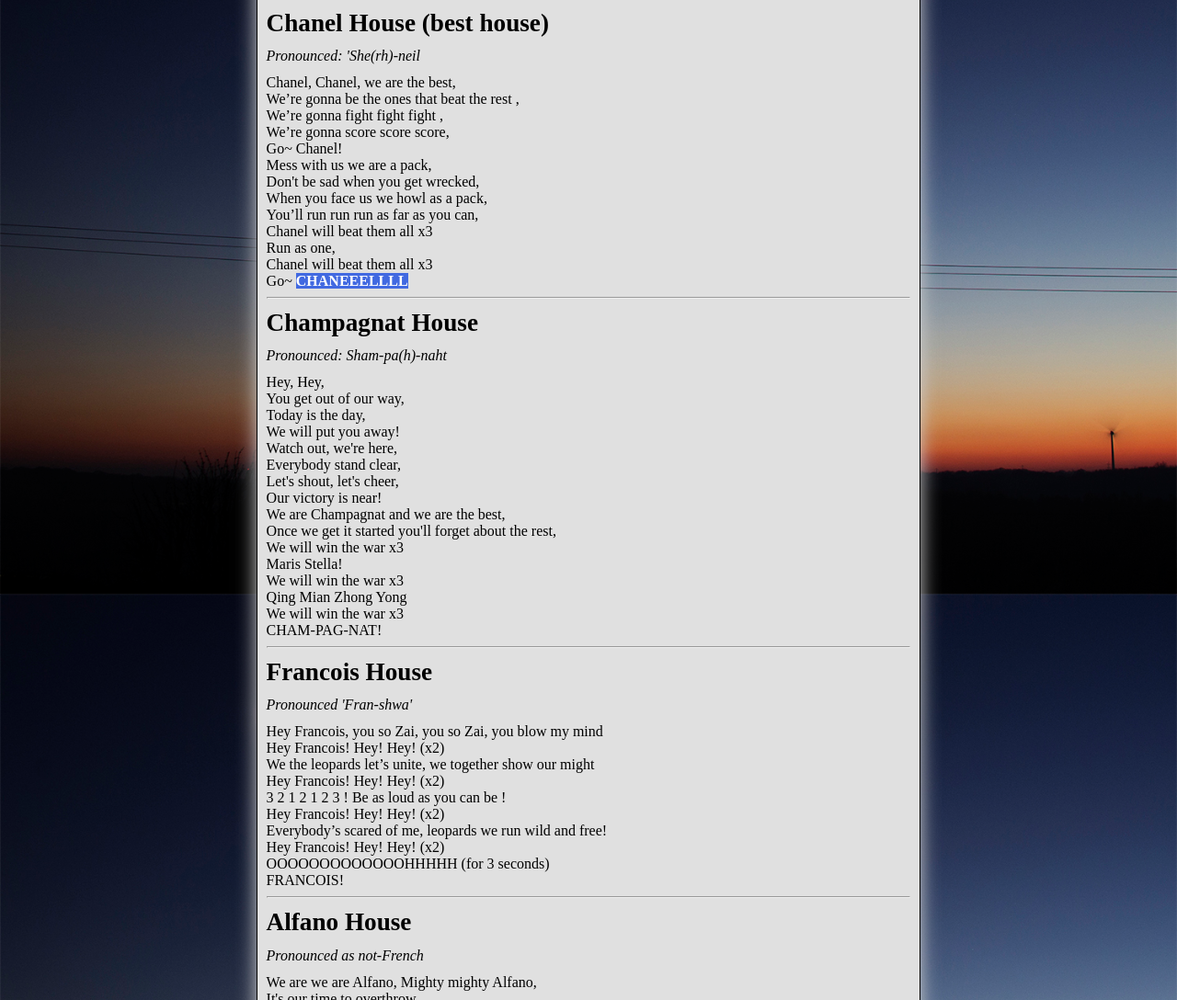
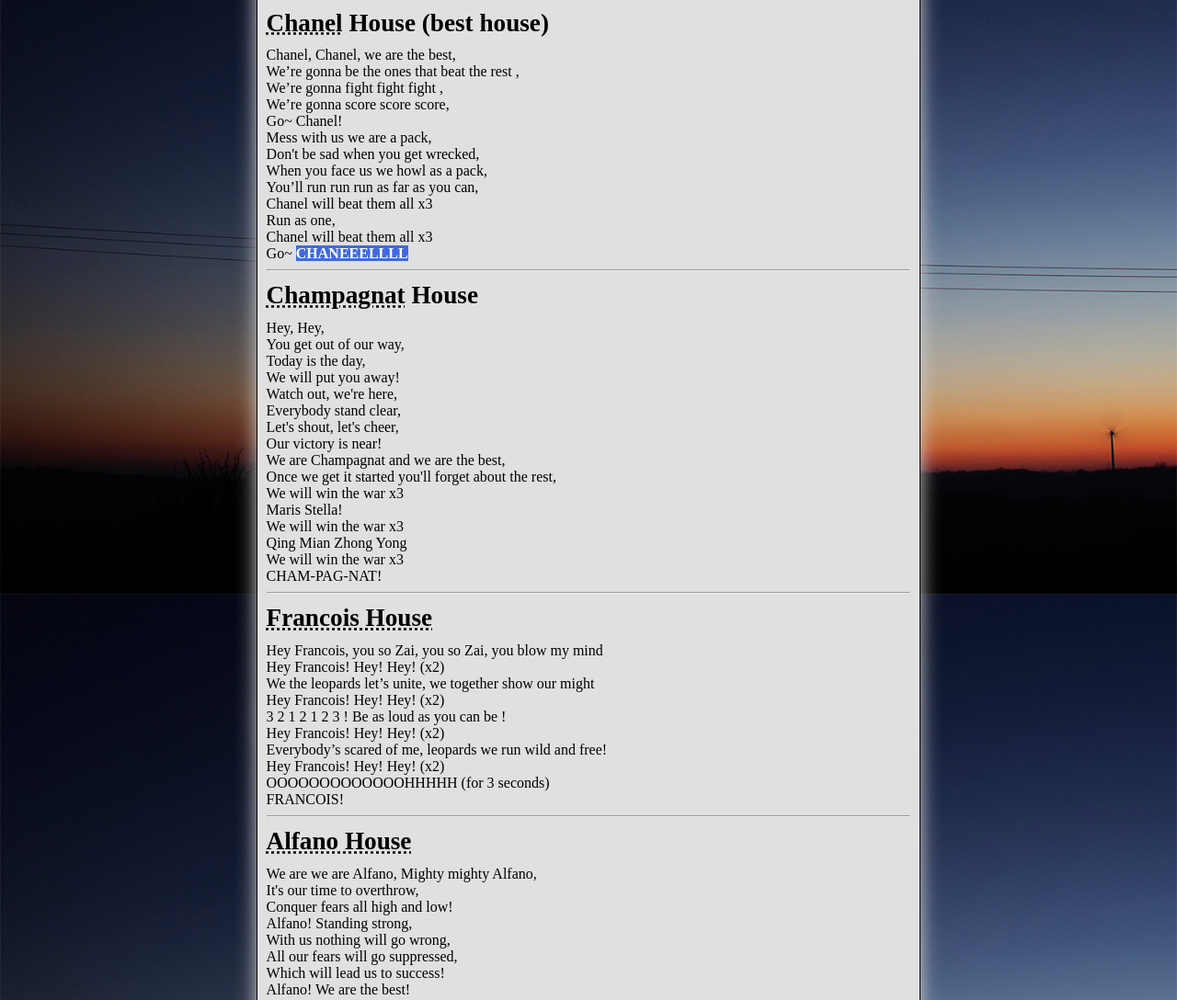
Before and after one commit to klzv/klzv.github.io, a plain HTML site: page housecheers.html in a window 1280 px wide. Shown: the part 212-1300 px from the top of the page at 92% size. Drawn offline with Linux system fonts and the light colour scheme.

Commit message:
Update housecheers.html

```diff
--- a/housecheers.html
+++ b/housecheers.html
@@ -10,8 +10,7 @@
     <script src="header.js"></script>
     <main>
         <h1>Maris Stella House Cheers</h1>
-        <h2>Chanel House (best house)</h2>
-        <p><i>Pronounced: 'She(rh)-neil</i></p>
+        <h2><abbr title='Pronounced: She(rh)-neil'>Chanel</abbr> House (best house)</h2>
         Chanel, Chanel, we are the best, <br>
         We’re gonna be the ones that beat the rest , <br>
         We’re gonna fight fight fight , <br>
@@ -27,8 +26,7 @@
         Go~ <span style="font-weight: 600; background-color: royalblue; color: white;">CHANEEELLLL</span>
         <HR/>
 
-        <h2>Champagnat House</h2>
-        <p><i>Pronounced: Sham-pa(h)-naht</i></p>
+        <h2><abbr title='Pronounced: Sham-pa(h)-naht'>Champagnat</abbr> House</h2>
         Hey, Hey, <br>
         You get out of our way, <br>
         Today is the day, <br>
@@ -48,8 +46,7 @@
 
         <HR/>
 
-        <h2>Francois House</h2>
-        <p><i>Pronounced 'Fran-shwa'</i></p>
+        <h2><abbr title='Pronounced: Fran-shwa'>Francois House</h2>
         Hey Francois, you so Zai, you so Zai, you blow my mind <br>
         Hey Francois! Hey! Hey! (x2) <br>
         We the leopards let’s unite, we together show our might <br>
@@ -63,8 +60,7 @@
 
         <HR/>
 
-        <h2>Alfano House</h2>
-        <p><i>Pronounced as not-French</i></p>
+        <h2><abbr title="NOT Pronounced in Frwshcais">Alfano House</h2>
         We are we are Alfano,
         Mighty mighty Alfano, <br>
         It's our time to overthrow, <br>
```
